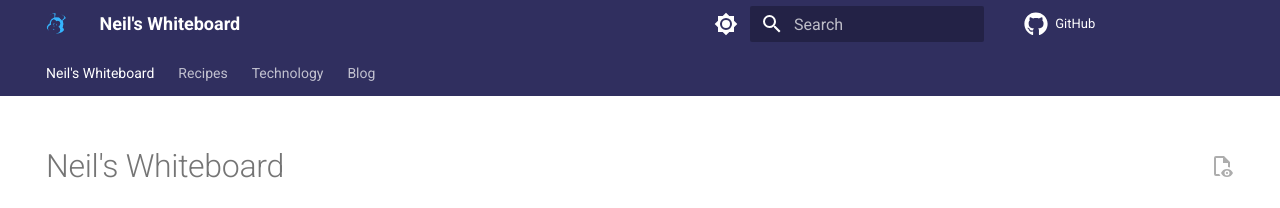
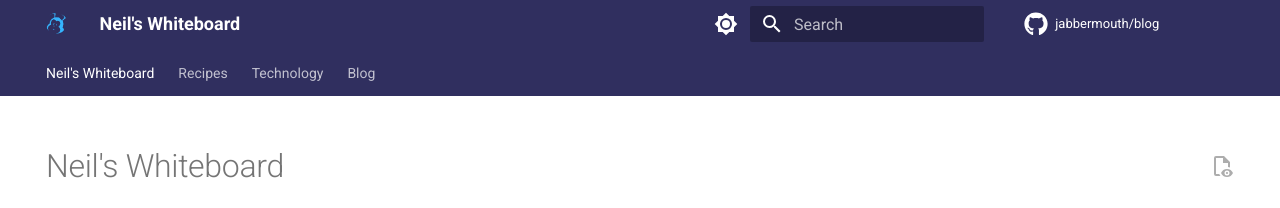
Before and after one commit to jabbermouth/blog, an MkDocs documentation site: the page built from docs/index.md, in a window 1280 px wide. Shown: the top 208 px of the page. Built offline with MkDocs 1.6.1 and Material for MkDocs 9.7.7, drawn with Linux system fonts in a browser that asks for light colours; comment, search, counter and statistics services are not loaded.

Commit message:
Update to display repo name

```diff
--- a/mkdocs.yml
+++ b/mkdocs.yml
@@ -1,5 +1,6 @@
 site_name: Neil's Whiteboard
 copyright: Copyright &copy; 2020-2024 Neil Docherty
+repo_name: jabbermouth/blog
 repo_url: https://github.com/jabbermouth/blog
 edit_uri: edit/main/docs/
 
```
